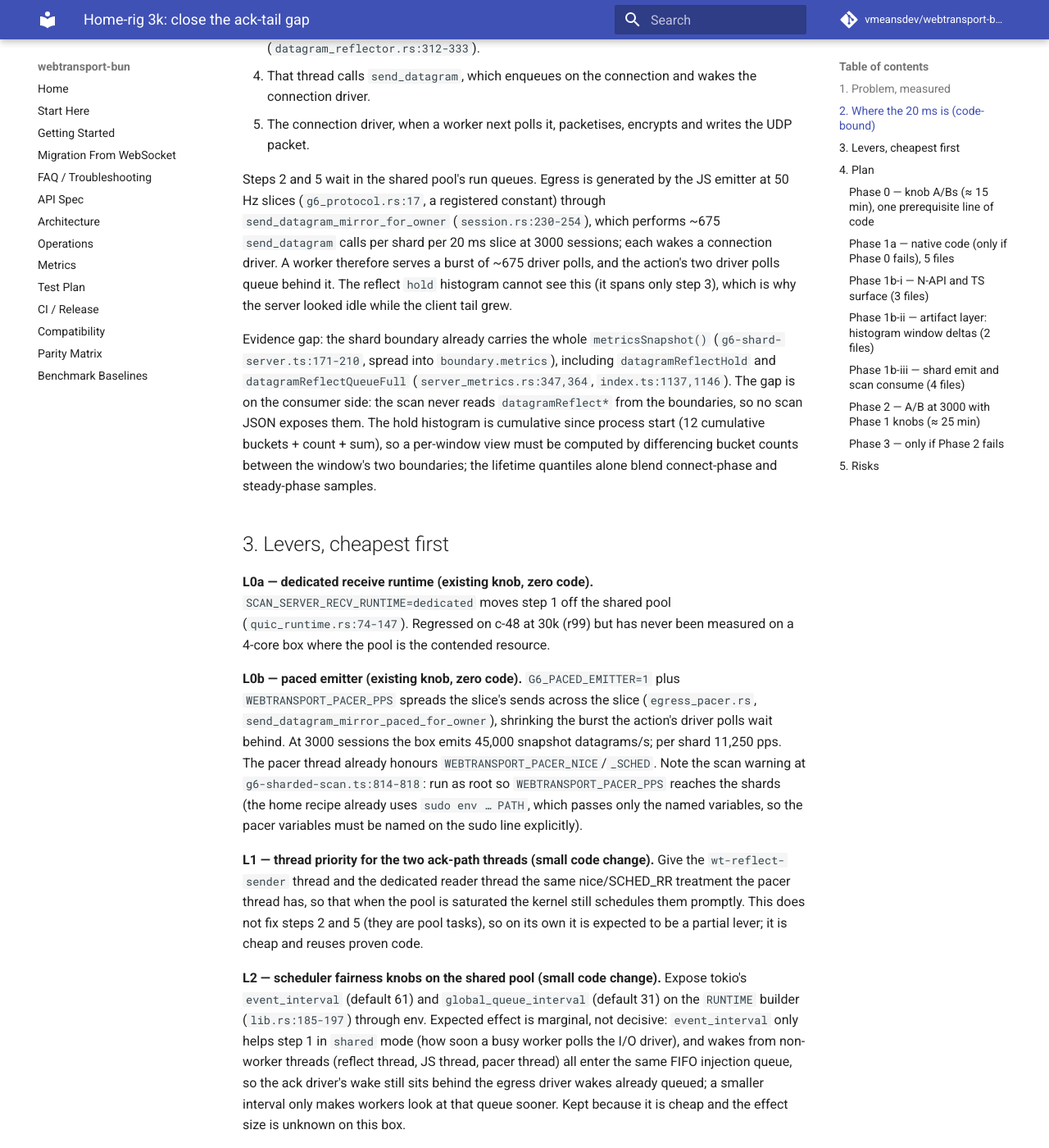
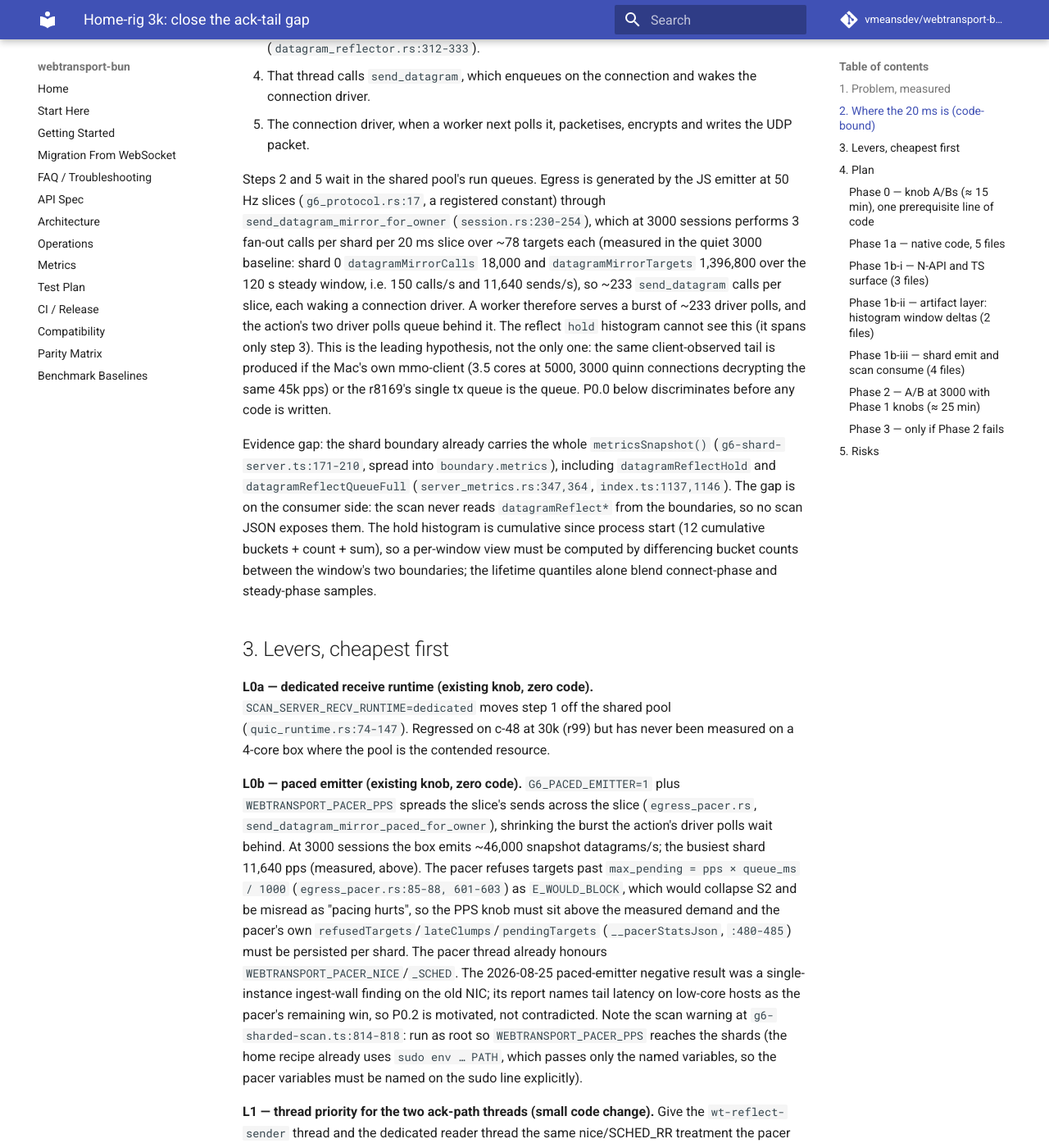
Before and after one commit to vmeansdev/webtransport-bun, an MkDocs documentation site: the page built from docs/superpowers/plans/2026-09-03-home-rig-3k-ack-tail.md, in a window 1280 px wide and 1400 px high, scrolled down 1211 px. Shown: the whole window at 82% size. Built offline with MkDocs 1.6.1 and Material for MkDocs 9.7.7, drawn with Linux system fonts in a browser that asks for light colours; comment, search, counter and statistics services are not loaded; some of the changed text lies outside the part shown.

Commit message:
Revise the 3k plan after Critic round 1
Corrected the slice arithmetic from measured mirror counters (~233
sends per shard per slice, 11,640 pps busiest shard); PPS 14000 derived
from the baseline; the whole pacer stats object is persisted so refusals
are attributable. New P0.0 canary client + NIC tx check discriminates a
Mac-side tail before any code; Phase 1 is gated on it. Pass criterion is
three interleaved cells within 10 ms; SCHED_RR arms split into reflect-
only and reader-only.

Co-Authored-By: Claude Fable 5.1 <noreply@anthropic.com>

```diff
--- a/docs/superpowers/plans/2026-09-03-home-rig-3k-ack-tail.md
+++ b/docs/superpowers/plans/2026-09-03-home-rig-3k-ack-tail.md
@@ -45,11 +45,18 @@ The ack path for one action datagram (`crates/native/src/lib.rs:1660-1730`):
 Steps 2 and 5 wait in the shared pool's run queues. Egress is generated by
 the JS emitter at 50 Hz slices (`g6_protocol.rs:17`, a registered
 constant) through `send_datagram_mirror_for_owner` (`session.rs:230-254`),
-which performs ~675 `send_datagram` calls per shard per 20 ms slice at
-3000 sessions; each wakes a connection driver. A worker therefore serves a
-burst of ~675 driver polls, and the action's two driver polls queue
-behind it. The reflect `hold` histogram cannot see this (it spans only
-step 3), which is why the server looked idle while the client tail grew.
+which at 3000 sessions performs 3 fan-out calls per shard per 20 ms slice
+over ~78 targets each (measured in the quiet 3000 baseline: shard 0
+`datagramMirrorCalls` 18,000 and `datagramMirrorTargets` 1,396,800 over
+the 120 s steady window, i.e. 150 calls/s and 11,640 sends/s), so ~233
+`send_datagram` calls per slice, each waking a connection driver. A
+worker therefore serves a burst of ~233 driver polls, and the action's
+two driver polls queue behind it. The reflect `hold` histogram cannot see
+this (it spans only step 3). This is the leading hypothesis, not the
+only one: the same client-observed tail is produced if the Mac's own
+mmo-client (3.5 cores at 5000, 3000 quinn connections decrypting the
+same 45k pps) or the r8169's single tx queue is the queue. P0.0 below
+discriminates before any code is written.
 
 Evidence gap: the shard boundary already carries the whole
 `metricsSnapshot()` (`g6-shard-server.ts:171-210`, spread into
@@ -73,8 +80,18 @@ been measured on a 4-core box where the pool is the contended resource.
 plus `WEBTRANSPORT_PACER_PPS` spreads the slice's sends across the slice
 (`egress_pacer.rs`, `send_datagram_mirror_paced_for_owner`), shrinking the
 burst the action's driver polls wait behind. At 3000 sessions the box
-emits 45,000 snapshot datagrams/s; per shard 11,250 pps. The pacer thread
-already honours `WEBTRANSPORT_PACER_NICE`/`_SCHED`. Note the scan warning
+emits ~46,000 snapshot datagrams/s; the busiest shard 11,640 pps
+(measured, above). The pacer refuses targets past
+`max_pending = pps × queue_ms / 1000` (`egress_pacer.rs:85-88, 601-603`)
+as `E_WOULD_BLOCK`, which would collapse S2 and be misread as "pacing
+hurts", so the PPS knob must sit above the measured demand and the
+pacer's own `refusedTargets`/`lateClumps`/`pendingTargets`
+(`__pacerStatsJson`, `:480-485`) must be persisted per shard. The pacer
+thread already honours `WEBTRANSPORT_PACER_NICE`/`_SCHED`. The 2026-08-25
+paced-emitter negative result was a single-instance ingest-wall finding
+on the old NIC; its report names tail latency on low-core hosts as the
+pacer's remaining win, so P0.2 is motivated, not contradicted. Note the
+scan warning
 at `g6-sharded-scan.ts:814-818`: run as root so `WEBTRANSPORT_PACER_PPS`
 reaches the shards (the home recipe already uses `sudo env … PATH`, which
 passes only the named variables, so the pacer variables must be named on
@@ -121,8 +138,11 @@ a separate runtime cannot bypass steps 2/5).
 ## 4. Plan
 
 Pass criterion for every arm: at 3000 sessions, S1-S3 and S5 pass and S4
-≤ 25 ms, replicated in two consecutive cells. Box quiet (QEMU VM
-SIGSTOPped) for every cell so arms are comparable to the 44 ms baseline.
+≤ 25 ms in three cells, max − min ≤ 10 ms, run interleaved with the
+baseline (A0, Ax, A0, Ax, A0, Ax) so drift on the box shows up in A0
+rather than in the arm. Two identical quiet baselines already differ by
+10 ms, the size of the effects expected, so a single pair proves nothing.
+Box quiet (QEMU VM SIGSTOPped) for every cell.
 
 ### Phase 0 — knob A/Bs (≈ 15 min), one prerequisite line of code
 - T0 (prerequisite, 4 files): the pacer's `priority` disclosure must reach
@@ -135,7 +155,10 @@ SIGSTOPped) for every cell so arms are comparable to the 44 ms baseline.
   reports `achieved: null` until then (`:206-231`), so a ready-time echo
   would always be null. Therefore `g6-shard-server.ts` parses
   `server.__pacerStatsJson?.()` (a JSON string, `"{}"` when the pacer is
-  off) and attaches `pacerPriority` to every boundary message. Which
+  off) and attaches the whole parsed object as `pacerStats` (it carries
+  `priority`, `refusedTargets`, `lateClumps`, `pendingTargets`, so a
+  refused cell is attributable at no extra cost) to every boundary
+  message; `pacerPriority` below refers to `pacerStats.priority`. Which
   boundary matters: the `phase:"steady"` boundary is emitted at the
   connect→steady transition (`g6-shard-server.ts:255-259`,
   `scan:1408-1412`), before any steady slice runs, and the emitter sends
@@ -157,21 +180,40 @@ SIGSTOPped) for every cell so arms are comparable to the 44 ms baseline.
   g6-shard-server-source.test.ts, g6-sharded-scan.ts,
   g6-sharded-scan-source.test.ts. Rebuild the runner checkout at the new
   candidate before P0.
+- P0.0 locate the queue, zero code: rerun the quiet 3000 baseline with a
+  canary beside it, a second `mmo-client` process on the Mac with 8
+  sessions against the same shards, started after the main client's
+  connect phase and reporting its own RTT histogram. Canary p99 ≤ 10 ms
+  while the main p99 ≈ 45 ms puts the tail on the Mac client (its 3000
+  connections' driver queueing lands in the same histogram as S4,
+  `g6-sharded-grade.ts:273`) and Phase 1 is not warranted; canary p99 ≈
+  main p99 puts it on the server path. In the same cell compare the
+  server's per-phase `serverInterface` tx packets and `ethtool -S`
+  (`scan:418-427`) against the emitted count to dismiss the r8169 single
+  tx queue. Phase 1 is gated on this pointing at the server.
 - P0.1 `dedicated` recv runtime at 3000.
-- P0.2 paced emitter at 3000, `WEBTRANSPORT_PACER_PPS=13000` per shard
-  (11,250 demand + 15 % headroom for `CATCHUP_CLUMPS`),
+- P0.2 paced emitter at 3000, `WEBTRANSPORT_PACER_PPS=14000` per shard
+  (busiest shard measured 11,640 pps + 20 % headroom for
+  `CATCHUP_CLUMPS`; re-derive from the baseline's steady-window
+  `datagramMirrorTargets` if the profile changes),
   `WEBTRANSPORT_PACER_NICE=-10`; after the cell the operator reads
   `shards[i].pacerPriority.achieved` in `SCAN_OUT` (written by T0 from
   the drain-phase boundary) to confirm the nice was applied; the scan
   has already marked the cell refused if it was not.
-- P0.3 both together if either moves S4 by ≥ 10 ms.
+- P0.3 both together if either moves S4 by more than the A0 spread
+  (two quiet baselines so far: 54 and 44 ms; the spread is re-measured
+  with the interleaved A0 cells below).
 - The pacer variables must be named on the `sudo env` line explicitly
   (`sudo env` passes only named variables); a missing PPS fails closed
   (typed error, `session.rs:265-268`).
 Deliverable: table of S1-S5 + cores per arm. If any arm passes twice, stop
 here and record the home max at 3000 with that profile.
 
-### Phase 1a — native code (only if Phase 0 fails), 5 files
+### Phase 1a — native code, 5 files
+Gate to enter: Phase 0 failed AND P0.0 put the tail on the server path
+AND the P0.2 pacer stats show no refused targets (so the residual is not
+a pacing artefact). If P0.0 puts the tail on the Mac, stop and report:
+the box is not the limiter at 3000.
 - T1 `crates/native/src/thread_priority.rs` (new): move `PriorityRequest`,
   `parse_priority`, `apply_priority`, `PriorityAchieved` and the JSON
   disclosure out of `egress_pacer.rs`, parameterised by env prefix;
@@ -247,11 +289,14 @@ implicitly.
 | A1 | dedicated | none (control for the reader-thread arms) |
 | A2 | shared | reflect nice -10 |
 | A3 | dedicated | reflect + reader nice -10 |
-| A4 | dedicated | reflect + reader SCHED_RR 50 |
+| A4a | shared | reflect SCHED_RR 50 only |
+| A4b | dedicated | reader SCHED_RR 50 only (an RR reader on a ~50k pps socket never sleeps and takes one of 8 threads from the pool; measured alone so it is attributable) |
 | A5 | shared | event_interval 16, global_queue_interval 8 |
 | A6 | best of A2-A5 combined with the Phase 0 winner if any |
-Two cells for any arm that passes. Each arm's record includes the
-achieved priorities and the reflect-hold steady-window delta quantiles.
+Shards run as root (`scan:819,855`), so nice and SCHED_RR apply without
+CAP_SYS_NICE. Three interleaved cells for any arm that passes, per the
+criterion above. Each arm's record includes the achieved priorities, the
+pacer stats and the reflect-hold steady-window delta quantiles.
 - Verdict recorded in memory and `.omx/ultragoal/ledger.jsonl`; the
   reflect-hold and queue-full evidence says which step the residual lives
   in.
```
